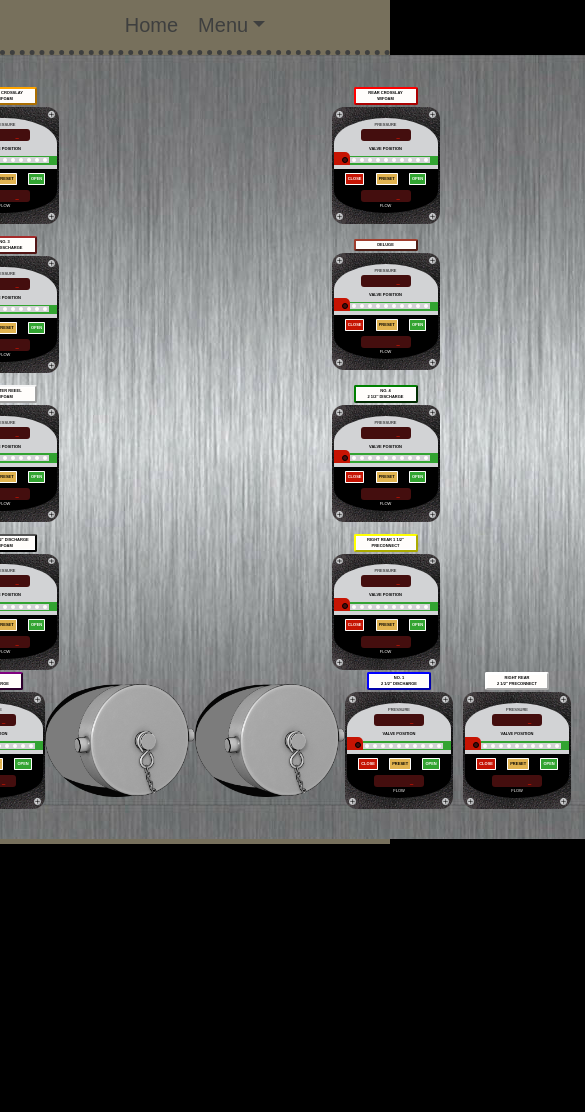
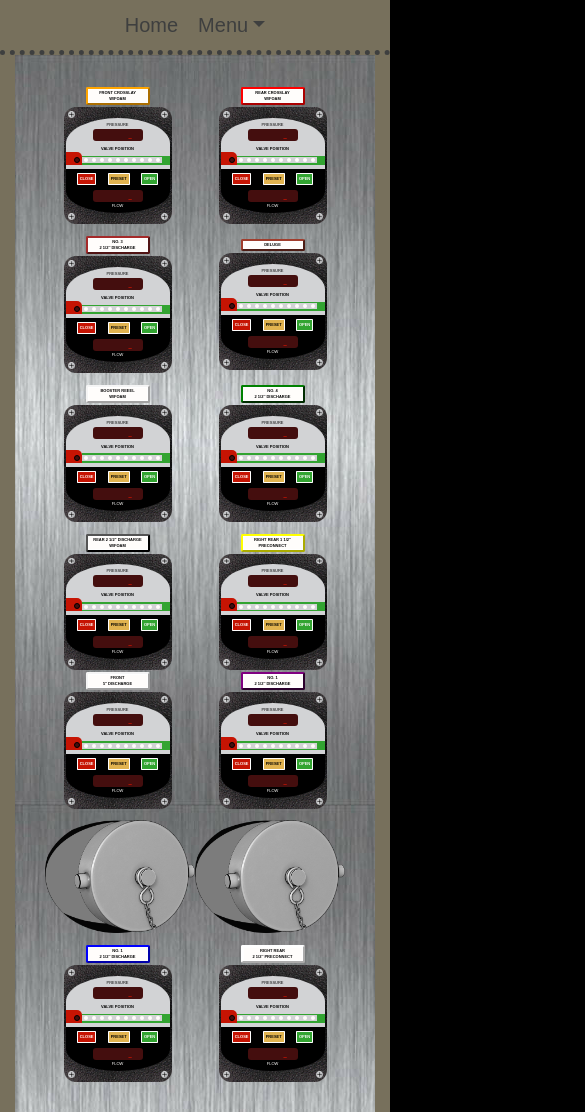
Before and after one commit to kfwainsc/pumps, a React app: page /panel_page in a window 390 px wide. Shown: the whole page, 585 px wide, since content can reach past the window. Before the commit the page ends 844 px from the top, so only its background shows below. Built offline with nearby package versions, Linux system fonts and the light colour scheme; a web font is replaced by a local one.

Commit message:
mobile scale patch

```diff
--- a/src/pages/PanelPage/PanelPage.js
+++ b/src/pages/PanelPage/PanelPage.js
@@ -31,7 +31,7 @@ export function PanelPage() {
           />
         ))}
       </div>
-      <div className="flex">
+      <div className="flex temp">
         <div className="valve-grid">
           {valveList.row2A.map((valve, index) => (
             <ValveDial
@@ -44,8 +44,10 @@ export function PanelPage() {
             />
           ))}
         </div>
-        <HookUps isHooked={false} />
-        <HookUps isHooked={false} />
+        <div className="flex">
+          <HookUps isHooked={false} />
+          <HookUps isHooked={false} />
+        </div>
         <div className="valve-grid">
           {valveList.row2B.map((valve, index) => (
             <ValveDial
--- a/src/pages/PanelPage/panelPage.css
+++ b/src/pages/PanelPage/panelPage.css
@@ -6,6 +6,12 @@
    CSS Styles for Panel Page page
    Organized by major section, then alphabetically
 */
+.temp {
+  display: grid;
+  grid-template-columns: repeat(3, auto);
+  grid-template-rows: auto;
+  grid-gap: 1rem;
+}
 .valve-grid {
   display: grid;
   grid-template-columns: repeat(8, auto);
@@ -16,14 +22,23 @@
   .valve-grid {
     grid-template-columns: repeat(6, auto);
   }
+  .temp {
+    grid-template-columns: repeat(3, auto);
+  }
 }
 @media only screen and (max-width: 800px) {
   .valve-grid {
     grid-template-columns: repeat(4, auto);
+  }
+  .temp {
+    grid-template-columns: repeat(2, auto);
   }
 }
 @media only screen and (max-width: 500px) {
   .valve-grid {
     grid-template-columns: repeat(2, auto);
   }
+  .temp {
+    grid-template-columns: repeat(1, auto);
+  }
 }
```
